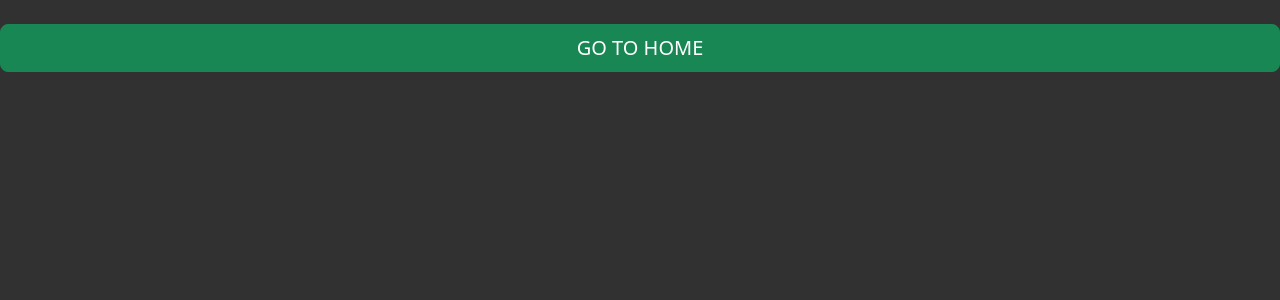
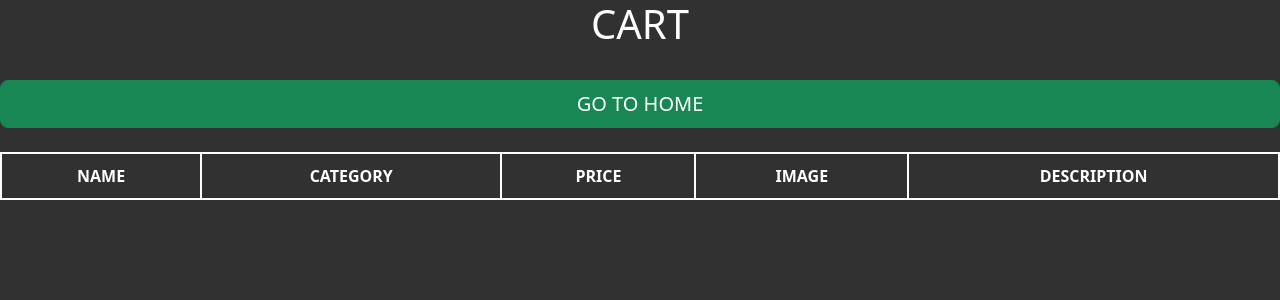
Before and after one commit to varunvatsal/Meraken-Product-Catalog, a React (Vite) app: page /cart in a window 1280 px wide. Shown: the top 300 px of the page. Built offline with nearby package versions, Linux system fonts and the light colour scheme.

Commit message:
add style and table to cart component

```diff
--- a/src/components/Cart.jsx
+++ b/src/components/Cart.jsx
@@ -1,8 +1,8 @@
-import React, { useContext, useState } from 'react'
+import React, { Fragment, useContext, useState } from 'react'
 import Button from 'react-bootstrap/Button';
 import { useNavigate } from 'react-router-dom';
 import { cartContext } from '../App';
-
+import '../css/cart.module.css'
 
 const Cart = () => {
 
@@ -12,6 +12,7 @@ const Cart = () => {
   console.log(productsInCart)
   return (
     <>
+    <h1>CART</h1>
         <nav>
             <br />
             <div className="d-grid gap-2">
@@ -20,10 +21,35 @@ const Cart = () => {
               </Button>
             </div>
         </nav>
-
-        {productsInCart.map((val) => {
-          return <h1 key={val.id}>{val.name}</h1>
-        })}
+        <br />
+        <table  >
+          <thead>
+            <tr>
+              <th>NAME</th>
+              <th>CATEGORY</th>
+              <th>PRICE</th>
+              <th>IMAGE</th>
+              <th>DESCRIPTION</th>
+            </tr>
+          </thead>
+          <tbody>
+            {
+              productsInCart.map((val) => {
+                return (
+                  <Fragment key={val.id}>
+                    <tr>
+                      <td>{val.name}</td>
+                      <td>{val.category}</td>
+                      <td>{val.price}</td>
+                      <td><img src={val.image} alt={val.name} height="70px" width="70px" loading='lazy'/></td>
+                      <td>{val.description}</td>
+                    </tr>
+                  </Fragment>
+                )
+              })
+            }
+          </tbody>
+        </table>
 
     </>
   )
--- /dev/null
+++ b/src/css/cart.module.css
@@ -0,0 +1,14 @@
+table {
+    width: 100%; /* Make the table span the full width */
+    border: 2px solid #fff; /* Outer border around the table */
+    border-collapse: collapse; /* Merge borders for clean lines */
+  }
+  th, td {
+    border: 2px solid #fff; /* Add borders around cells */
+    padding: 10px; /* Add spacing inside cells */
+    text-align: center; /* Center-align content */
+  }
+
+  h1 {
+    text-align: center;
+}
```
